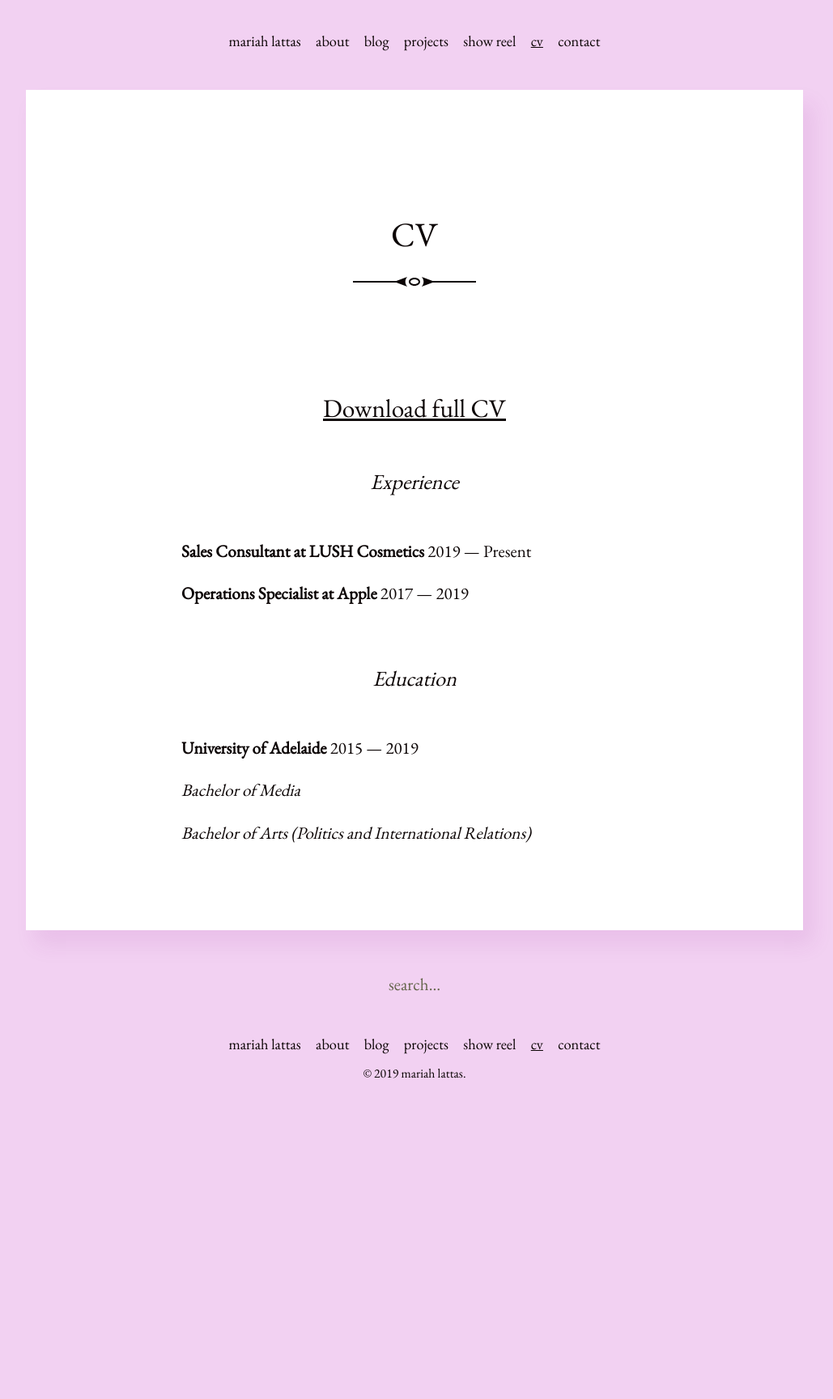
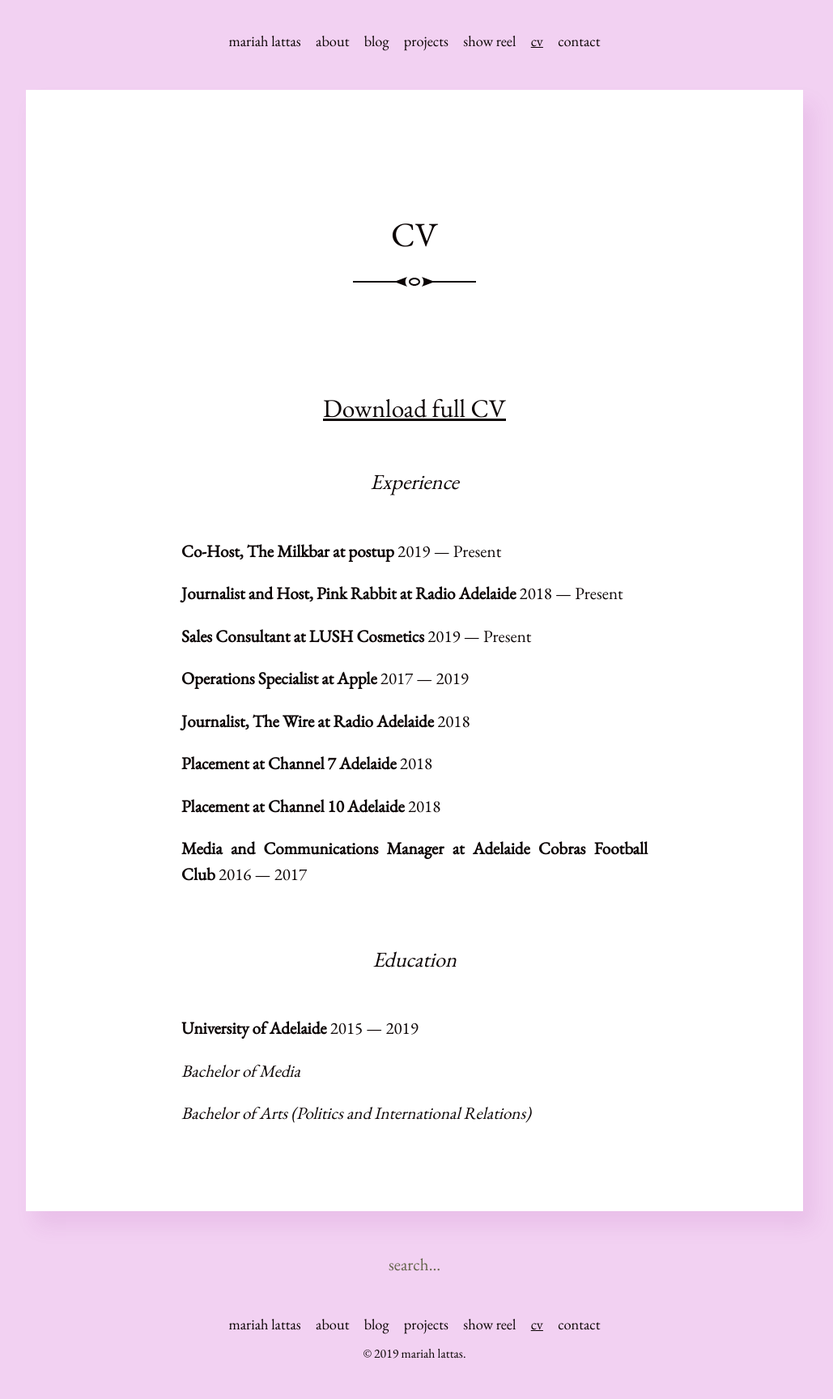
Before and after one commit to mariahlattas/website, a Jekyll site: the page built from cv.md, in a window 1280 px wide. Shown: the whole page at 81% size, without its empty margins (128-1157 px from the left). Built offline with Jekyll 4.4.1, drawn with Linux system fonts in a browser that asks for light colours; before the commit the page ends 1381 px from its top, so only the background shows below that.

Commit message:
Update cv.md

```diff
--- a/cv.md
+++ b/cv.md
@@ -6,11 +6,29 @@ layout: post
 ### [Download full CV](/assets/documents/mariah-lattas-cv.pdf)
 
 #### Experience
+**Co-Host, The Milkbar at postup**
+2019 — Present
+
+**Journalist and Host, Pink Rabbit at Radio Adelaide**
+2018 — Present
+
 **Sales Consultant at LUSH Cosmetics**
 2019 — Present
 
 **Operations Specialist at Apple**
 2017 — 2019
+
+**Journalist, The Wire at Radio Adelaide**
+2018
+
+**Placement at Channel 7 Adelaide**
+2018
+
+**Placement at Channel 10 Adelaide**
+2018
+
+**Media and Communications Manager at Adelaide Cobras Football Club**
+2016 — 2017
 
 #### Education
 **University of Adelaide**
```
